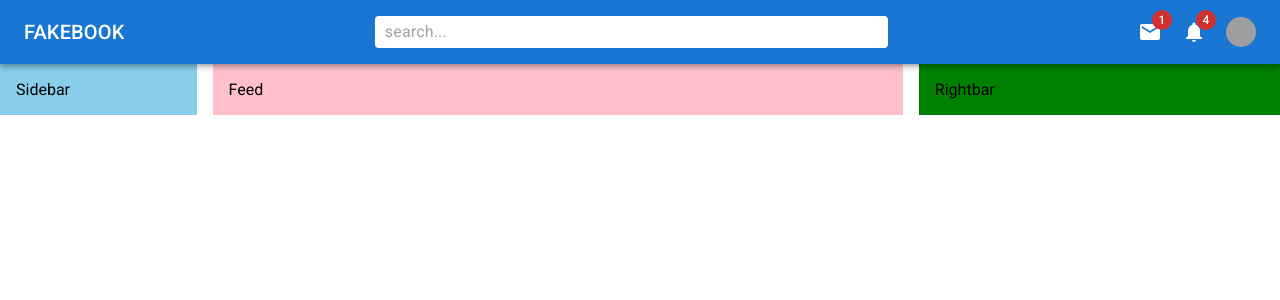
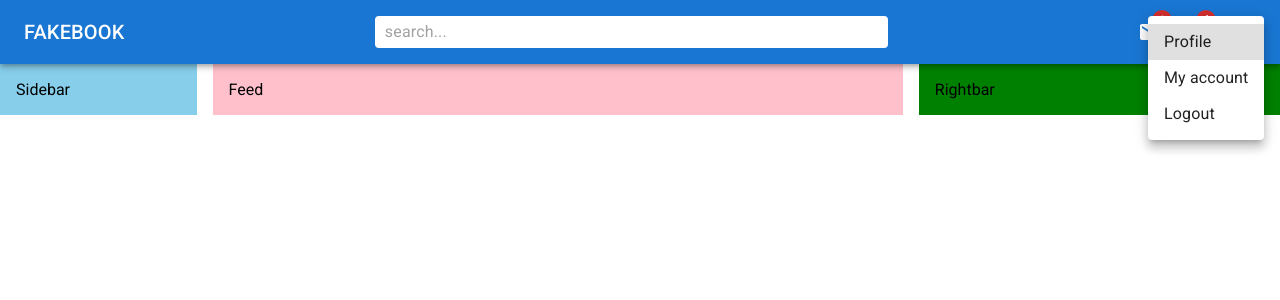
Before and after one commit to Zee-Iq/facebook, a React (Create React App) app: page / in a window 1280 px wide. Both pictures are taken after a click on the element 1240 px from the left and 32 px from the top of the page. Shown: the top 300 px of the page. Built offline with nearby package versions, Linux system fonts and the light colour scheme; grey boxes are pictures that could not be loaded.

Commit message:
finished menu

```diff
--- a/src/Components/Navbar.tsx
+++ b/src/Components/Navbar.tsx
@@ -4,6 +4,8 @@
   Avatar,
   Badge,
   InputBase,
+  Menu,
+  MenuItem,
   Toolbar,
   Typography,
 } from "@mui/material";
@@ -11,6 +13,7 @@
 import { Box } from "@mui/system";
 import { theme } from "../theme";
 import { Mail, Notifications } from "@mui/icons-material";
+import { useState } from "react";
 
 const StyledToolbar = styled(Toolbar)({
   display: "flex",
@@ -24,25 +27,27 @@
   width: "40%",
 }));
 
-const Icons = styled(Box)(({ theme:any }) => ({
+const Icons = styled(Box)(({ theme: any }) => ({
   display: "none",
   alignItems: "center",
   gap: "20px",
-  [theme.breakpoints.up("sm")]:{
-    display:"flex"
-  }
+  [theme.breakpoints.up("sm")]: {
+    display: "flex",
+  },
 }));
-const UserBox = styled(Box)(({ theme:any }) => ({
+/* MOBILE VERSION */
+const UserBox = styled(Box)(({ theme: any }) => ({
   display: "flex",
   alignItems: "center",
   gap: "10px",
-  [theme.breakpoints.up("sm")]:{
-    display:"none"
-  }
-
+  [theme.breakpoints.up("sm")]: {
+    display: "none",
+  },
 }));
 
 const Navbar = () => {
+  const [open, setOpen] = useState(false);
+
   return (
     <AppBar position="sticky">
       <StyledToolbar>
@@ -55,7 +60,7 @@
         </Search>
         <Icons>
           <Badge badgeContent={1} color="error">
-            <Mail  />
+            <Mail />
           </Badge>
           <Badge badgeContent={4} color="error">
             <Notifications />
@@ -63,16 +68,43 @@
           <Avatar
             sx={{ width: 30, height: 30 }}
             src="https://avatars.githubusercontent.com/u/86056842?v=4"
+            onClick={(e) => setOpen(true)}
           />
         </Icons>
-        <UserBox>
-        <Avatar
+
+        {/* CODE FOR MOBILE VERSION */}
+        <UserBox onClick={(e) => setOpen(true)}>
+          <Avatar
             sx={{ width: 30, height: 30 }}
             src="https://avatars.githubusercontent.com/u/86056842?v=4"
           />
           <Typography variant="body1">Zeeshan</Typography>
         </UserBox>
       </StyledToolbar>
+
+      <Menu
+        id="demo-positioned-menu"
+        aria-labelledby="demo-positioned-button"
+        /* DROPDOWNMENU IS GOING TO CLOSE OR OPEN DEPENDING ON USESTATE */
+        open={open}
+
+        /* CLOSING METHOG */
+        /* WHEN CLICKING SOMEWHERE ELSE THEN MENU IS GOING TO CLOSE */
+
+        onClose={(e) => setOpen(false)}
+        anchorOrigin={{
+          vertical: "top",
+          horizontal: "right",
+        }}
+        transformOrigin={{
+          vertical: "top",
+          horizontal: "left",
+        }}
+      >
+        <MenuItem>Profile</MenuItem>
+        <MenuItem>My account</MenuItem>
+        <MenuItem>Logout</MenuItem>
+      </Menu>
     </AppBar>
   );
 };
```
